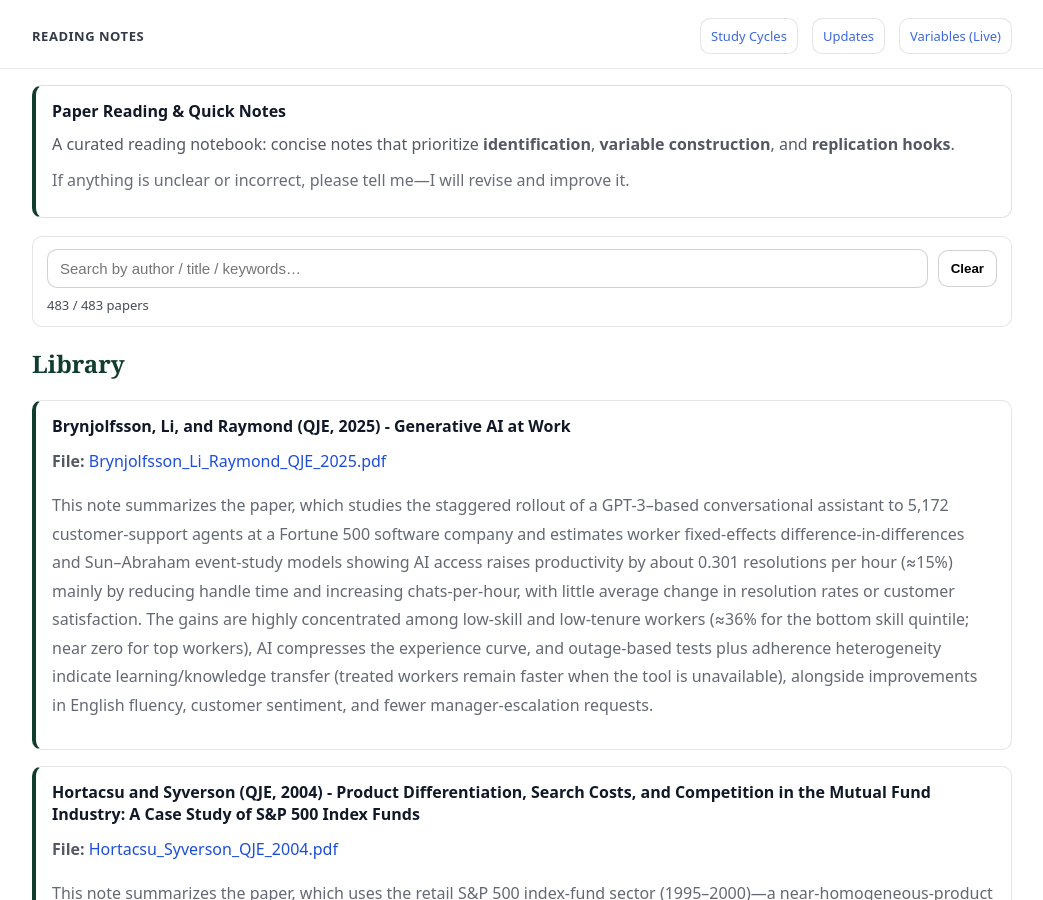
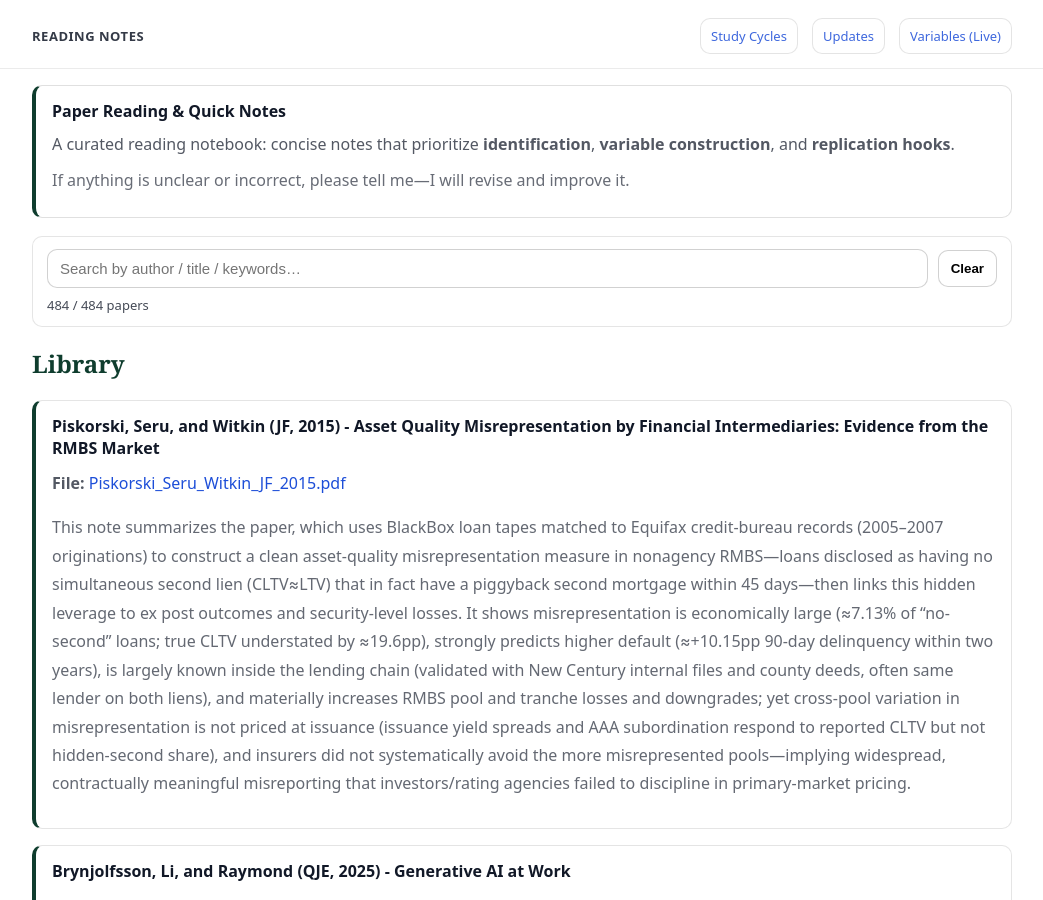
Before and after one commit to yaxinzn/study-archive, a Jekyll site: the page built from reading/index.md, in a window 1280 px wide and 900 px high. Shown: the whole window, without its empty margins (118-1161 px from the left). Built offline with Jekyll 4.4.1, drawn with Linux system fonts in a browser that asks for light colours.

Commit message:
Reading: add/update Piskorski_Seru_Witkin_JF_2015.pdf

```diff
--- a/_data/reading.yml
+++ b/_data/reading.yml
@@ -1,3 +1,7 @@
+- title: "Piskorski, Seru, and Witkin (JF, 2015) - Asset Quality Misrepresentation by Financial Intermediaries: Evidence from the RMBS Market"
+  file: "Piskorski_Seru_Witkin_JF_2015.pdf"
+  desc: "This note summarizes the paper, which uses BlackBox loan tapes matched to Equifax credit-bureau records (2005–2007 originations) to construct a clean asset-quality misrepresentation measure in nonagency RMBS—loans disclosed as having no simultaneous second lien (CLTV≈LTV) that in fact have a piggyback second mortgage within 45 days—then links this hidden leverage to ex post outcomes and security-level losses. It shows misrepresentation is economically large (≈7.13% of “no-second” loans; true CLTV understated by ≈19.6pp), strongly predicts higher default (≈+10.15pp 90-day delinquency within two years), is largely known inside the lending chain (validated with New Century internal files and county deeds, often same lender on both liens), and materially increases RMBS pool and tranche losses and downgrades; yet cross-pool variation in misrepresentation is not priced at issuance (issuance yield spreads and AAA subordination respond to reported CLTV but not hidden-second share), and insurers did not systematically avoid the more misrepresented pools—implying widespread, contractually meaningful misreporting that investors/rating agencies failed to discipline in primary-market pricing."
+
 - title: "Brynjolfsson, Li, and Raymond (QJE, 2025) - Generative AI at Work"
   file: "Brynjolfsson_Li_Raymond_QJE_2025.pdf"
   desc: "This note summarizes the paper, which studies the staggered rollout of a GPT-3–based conversational assistant to 5,172 customer-support agents at a Fortune 500 software company and estimates worker fixed-effects difference-in-differences and Sun–Abraham event-study models showing AI access raises productivity by about 0.301 resolutions per hour (≈15%) mainly by reducing handle time and increasing chats-per-hour, with little average change in resolution rates or customer satisfaction. The gains are highly concentrated among low-skill and low-tenure workers (≈36% for the bottom skill quintile; near zero for top workers), AI compresses the experience curve, and outage-based tests plus adherence heterogeneity indicate learning/knowledge transfer (treated workers remain faster when the tool is unavailable), alongside improvements in English fluency, customer sentiment, and fewer manager-escalation requests."
```
Also changed, not shown: 1 other file.
